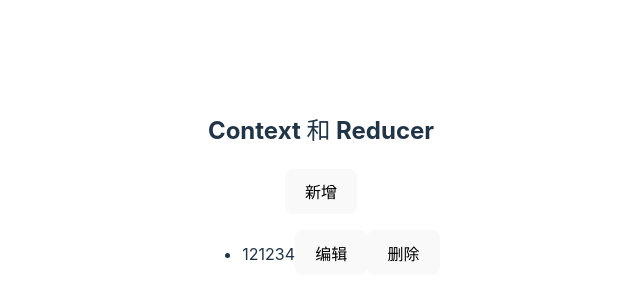
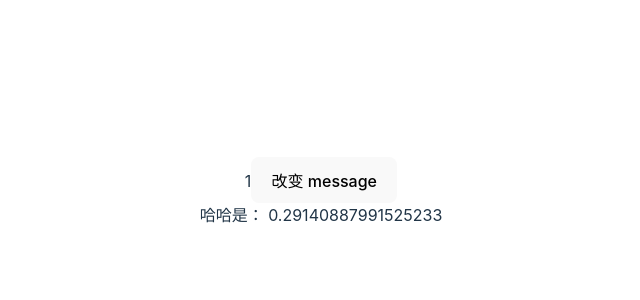
Before and after one commit to wxStart/skill-iteration, a React (Vite) app in the folder react-skill/: page / in a window 1280 px wide. Shown: the part 208-508 px from the top of the page, without its empty margins (319-959 px from the left). Built offline with nearby package versions, Linux system fonts and the light colour scheme.

Commit message:
fix: memo和 useMemo 优化代码

```diff
--- a/react-skill/src/App.jsx
+++ b/react-skill/src/App.jsx
@@ -8,8 +8,8 @@ import './App.css';
 // import Index from './components/states/Index3.jsx';
 // import Index from './components/hooks/RefsIndex.jsx';
 // import Index from './components/hooks/EffectIndex.jsx';
-import Index from './components/hooks/ContextIndex.jsx';
-
+// import Index from './components/hooks/ContextIndex.jsx';
+import Index from './components/hooks/MemoIndex.jsx';
 function App() {
   return (
     <>
--- /dev/null
+++ b/react-skill/src/components/hooks/MemoIndex.jsx
@@ -0,0 +1,54 @@
+// import { useState, memo,  } from 'react';
+
+// const C = memo(function C() {
+//   return <>哈哈是： {Math.random()}</>;
+// });
+
+// export default function App() {
+//   const [count, setCount] = useState(1);
+
+//   return (
+//     <>
+//       {count}
+//       <button
+//         onClick={() => {
+//           setCount(count + 1);
+//         }}
+//       >
+//         改变
+//       </button>
+//       <br />
+//       <C count={count}></C>
+//     </>
+//   );
+// }
+
+import { useState, memo, useMemo } from 'react';
+console.log('useMemo: ', useMemo);
+
+const C = memo(function C() {
+  return <>哈哈是： {Math.random()}</>;
+});
+
+export default function App() {
+  const [count, setCount] = useState(1);
+
+  const [message, setMessage] = useState('message');
+  // const lists = [message.toLocaleUpperCase()]; // 实际上这个值没变因为数组重新被创建了 Object.is 检查到了变化   但是  C 会重新渲染
+  const lists = useMemo(() => [message.toLocaleUpperCase()], [message]); // 进行优化 message 没改变返回同一个数组
+  return (
+    <>
+      {count}
+      <button
+        onClick={() => {
+          setCount(count + 1);
+          setMessage(message);
+        }}
+      >
+        改变 {message}
+      </button>
+      <br />
+      <C lists={lists}></C>
+    </>
+  );
+}
```
Also changed, not shown: react-skill/doc/进阶Hooks.md (+11 -5 lines).
